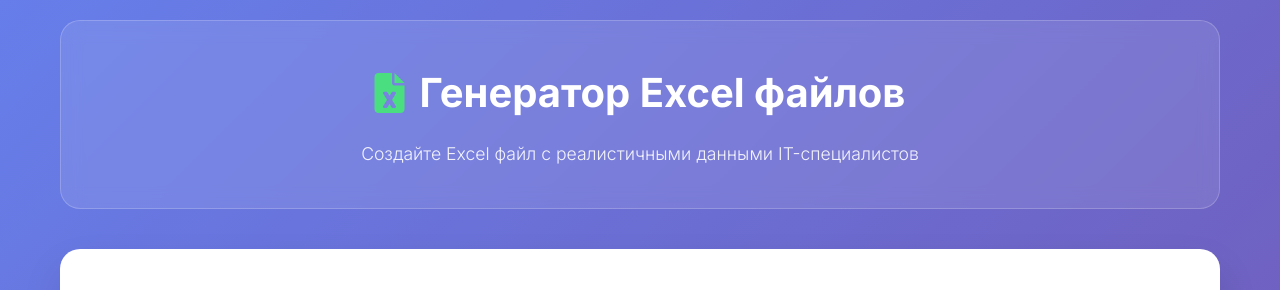
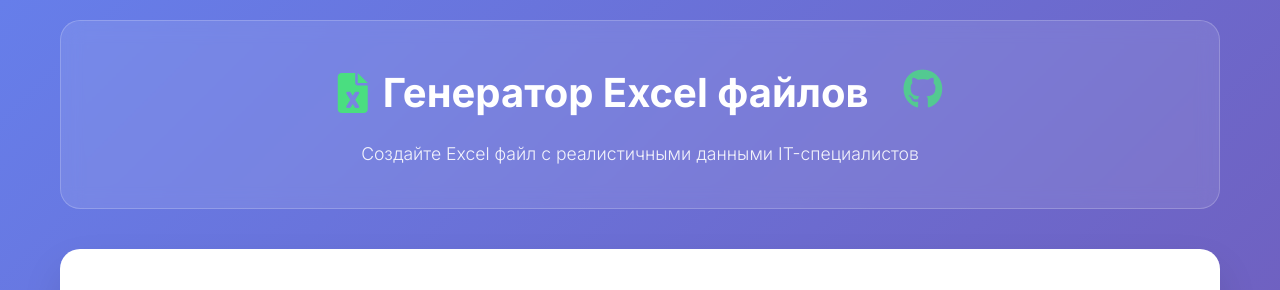
Before and after one commit to balashov8202/xlsx_generator, a Flask app: page / in a window 1280 px wide. Shown: the top 290 px of the page. Run offline with Flask 3, Linux system fonts and the light colour scheme.

Commit message:
Add GitHub icon to header
- Added GitHub icon in the main header next to the title
- Icon links to the project repository
- Added hover effects and styling for the GitHub icon
- Improved visual appeal and easy access to source code

```diff
--- a/static/style.css
+++ b/static/style.css
@@ -51,6 +51,21 @@ body {
     font-size: 2.5rem;
     font-weight: 700;
     margin: 0;
+}
+
+.github-link {
+    color: white;
+    font-size: 2rem;
+    text-decoration: none;
+    margin-left: 20px;
+    transition: all 0.3s ease;
+    opacity: 0.8;
+}
+
+.github-link:hover {
+    opacity: 1;
+    transform: scale(1.1);
+    color: #4ade80;
 }
 
 .subtitle {
--- a/templates/index.html
+++ b/templates/index.html
@@ -15,6 +15,9 @@
                 <div class="logo">
                     <i class="fas fa-file-excel"></i>
                     <h1>Генератор Excel файлов</h1>
+                    <a href="https://github.com/balashov8202/xlsx_generator" target="_blank" class="github-link">
+                        <i class="fab fa-github"></i>
+                    </a>
                 </div>
                 <p class="subtitle">Создайте Excel файл с реалистичными данными IT-специалистов</p>
             </div>
```
